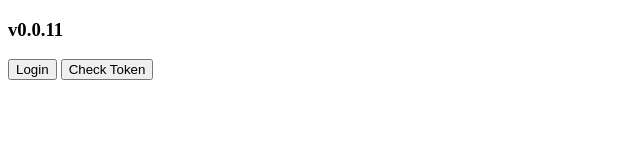
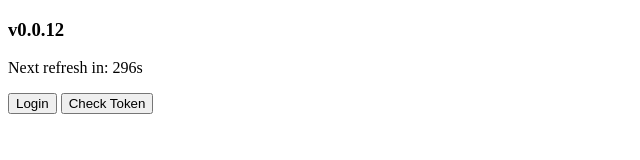
Before and after one commit to jaabsaxo/implicit-flow-test, a plain HTML site: page index.html in a window 1280 px wide. Shown: the whole page, without its empty margins (0-640 px from the left). Drawn offline with Linux system fonts and the light colour scheme.

Commit message:
one more fix

```diff
--- a/index.html
+++ b/index.html
@@ -18,7 +18,7 @@ function getCharacterLength (str) {
 function checkIfLoggedIn() {
   const currenturl = window.location.href;
   if (getCharacterLength(currenturl)) {
-    isLoggedIn = True;
+    isLoggedIn = true;
   }
 }
 
@@ -73,7 +73,7 @@ function CheckToken() {
   }).then(response => response.json()).then(data => {
     document.getElementById("TokenStatus").innerHTML = "Token Status: ACTIVE";
     document.getElementById("TokenCheck").innerHTML = "Logged in as Client: " + data.ClientId;
-    isLoggedIn = False;
+    isLoggedIn = false;
   })
 }
 
@@ -81,7 +81,7 @@ var refreshTimeSeconds = 300;
 var secondsSinceLastRefresh = 0;
 var Clock = setInterval(function() {
   checkIfLoggedIn();
-    if (isLoggedIn = True) {
+    if (isLoggedIn == true) {
     var dt = refreshTimeSeconds - secondsSinceLastRefresh;
     document.getElementById("clock").innerHTML = "Next refresh in: " + dt + "s ";
     if (dt < 0) {
@@ -95,7 +95,7 @@ var Clock = setInterval(function() {
 }, 1000);
 
 </script>
-<h3>v0.0.11</h3>
+<h3>v0.0.12</h3>
 <p id="clock"></p>
 <button onclick="login()">Login</button>
 <button onclick="CheckToken()">Check Token</button>
```
